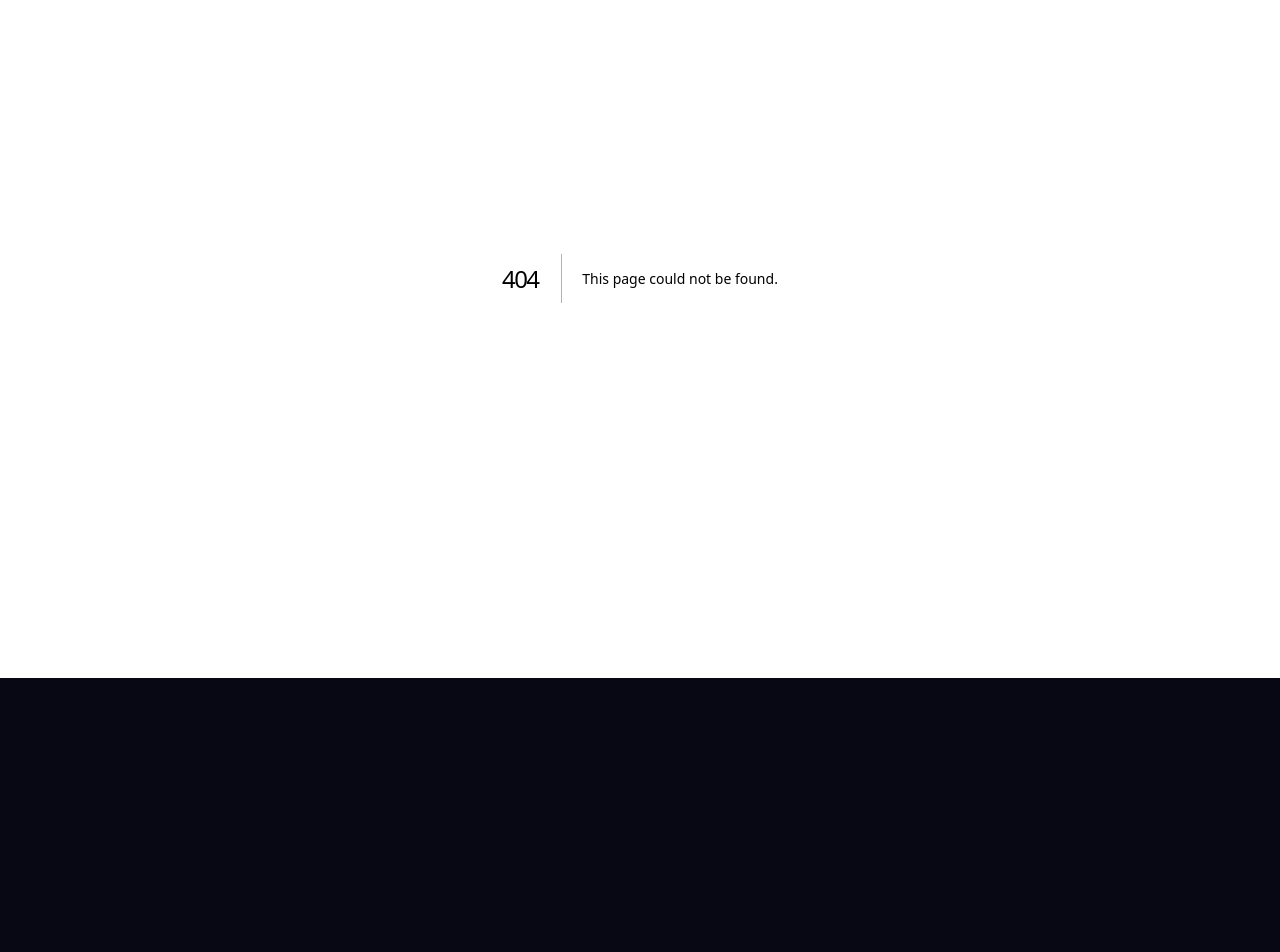
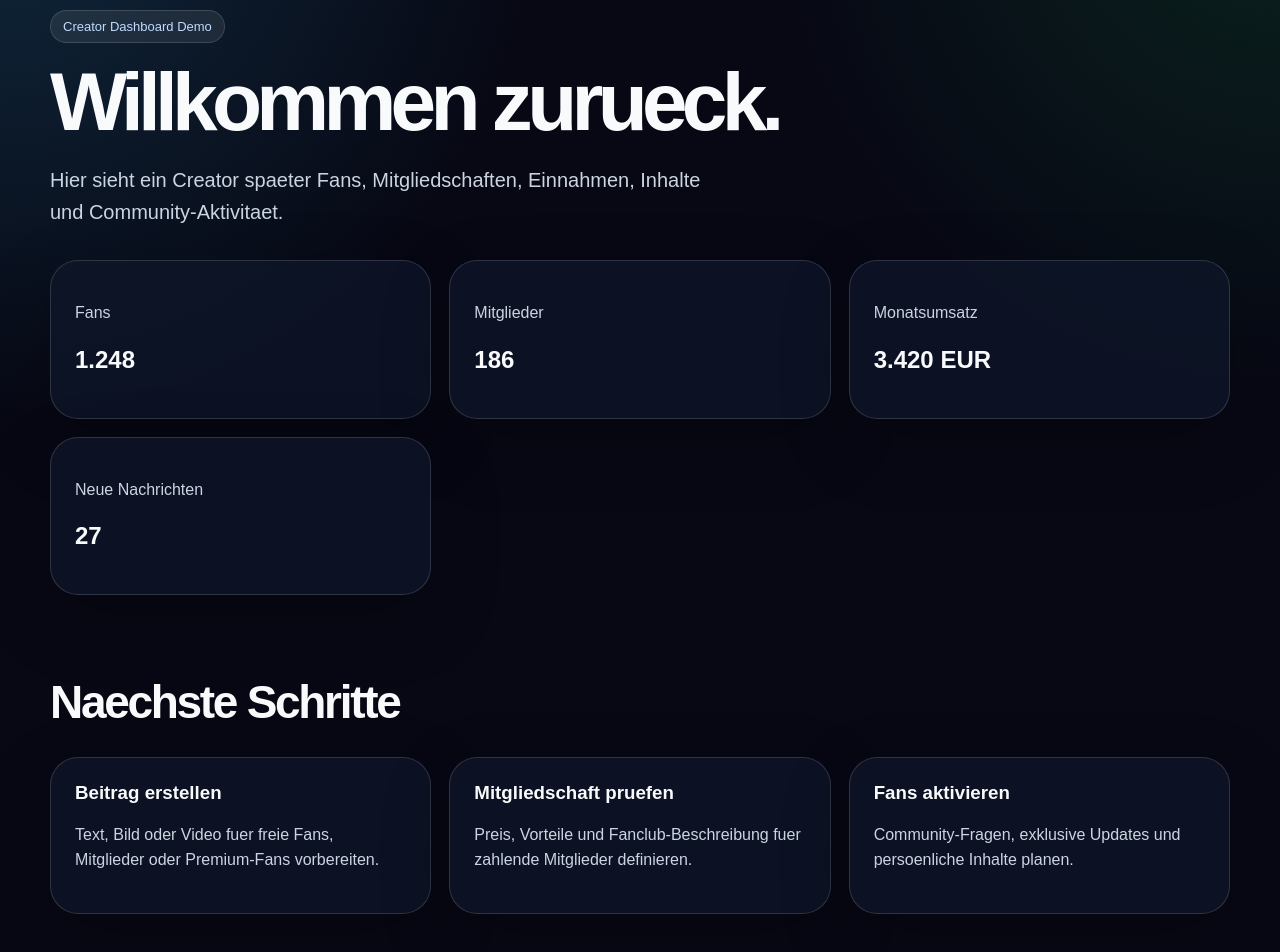
Before and after one commit to Bernds-tech/FanMind, a Next.js app: page /dashboard in a window 1280 px wide. Before the commit this address had no page. Shown: the part 122-1074 px from the top of the page. Before the commit the page ends 800 px from the top, so only its background shows below. Built offline with nearby package versions, Linux system fonts and the light colour scheme.

Commit message:
Add dashboard demo page

```diff
--- /dev/null
+++ b/src/app/dashboard/page.tsx
@@ -0,0 +1,57 @@
+const stats = [
+  { label: "Fans", value: "1.248" },
+  { label: "Mitglieder", value: "186" },
+  { label: "Monatsumsatz", value: "3.420 EUR" },
+  { label: "Neue Nachrichten", value: "27" }
+];
+
+export default function DashboardPage() {
+  return (
+    <main>
+      <div className="page-shell">
+        <nav className="nav">
+          <a className="logo" href="/">FanMind</a>
+          <div className="nav-links">
+            <a href="/creator/demo">Creator Profil</a>
+            <a href="/admin">Admin</a>
+          </div>
+        </nav>
+
+        <section>
+          <div className="badge">Creator Dashboard Demo</div>
+          <h1>Willkommen zurueck.</h1>
+          <p className="lead">
+            Hier sieht ein Creator spaeter Fans, Mitgliedschaften, Einnahmen, Inhalte und Community-Aktivitaet.
+          </p>
+        </section>
+
+        <section className="grid">
+          {stats.map((stat) => (
+            <article className="card" key={stat.label}>
+              <p>{stat.label}</p>
+              <h2>{stat.value}</h2>
+            </article>
+          ))}
+        </section>
+
+        <section className="section">
+          <h2>Naechste Schritte</h2>
+          <div className="grid">
+            <article className="card">
+              <h3>Beitrag erstellen</h3>
+              <p>Text, Bild oder Video fuer freie Fans, Mitglieder oder Premium-Fans vorbereiten.</p>
+            </article>
+            <article className="card">
+              <h3>Mitgliedschaft pruefen</h3>
+              <p>Preis, Vorteile und Fanclub-Beschreibung fuer zahlende Mitglieder definieren.</p>
+            </article>
+            <article className="card">
+              <h3>Fans aktivieren</h3>
+              <p>Community-Fragen, exklusive Updates und persoenliche Inhalte planen.</p>
+            </article>
+          </div>
+        </section>
+      </div>
+    </main>
+  );
+}
```
